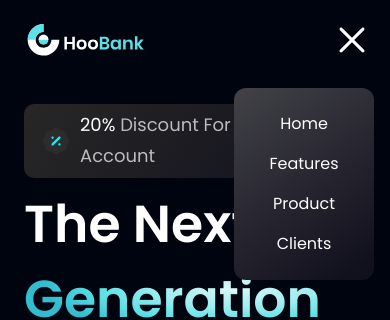
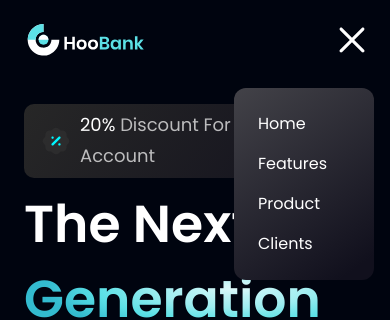
Before and after one commit to mohmedkasim/react-vite-website, a React (Vite) app: page / in a window 390 px wide. Both pictures are taken after a click on the picture 352 px from the left and 40 px from the top of the page. Shown: the top 320 px of the page. Built offline with nearby package versions, Linux system fonts and the light colour scheme.

Commit message:
change className items-center

```diff
--- a/src/components/Navbar.jsx
+++ b/src/components/Navbar.jsx
@@ -31,7 +31,7 @@ const Navbar = () => {
             toggle ? "flex" : "hidden"
           } p-6 bg-black-gradient absolute top-20 right-0 mx-4 my-2 min-w-[140px] rounded-xl sidebar`}
         >
-          <ul className="list-none flex flex-col justify-end items-center flex-1">
+          <ul className="list-none flex flex-col justify-end items-start flex-1">
             {navLinks.map((nav, index) => (
               <li
                 key={nav.id}
```
